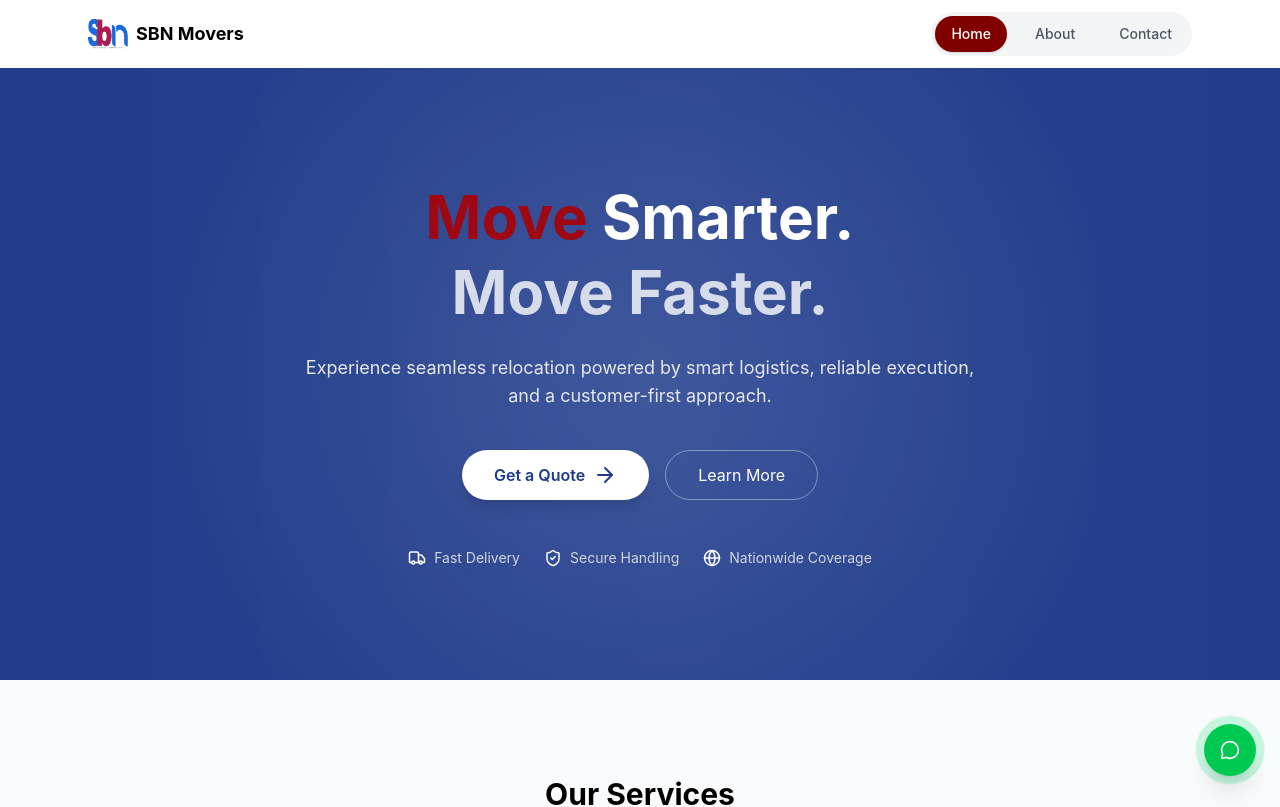
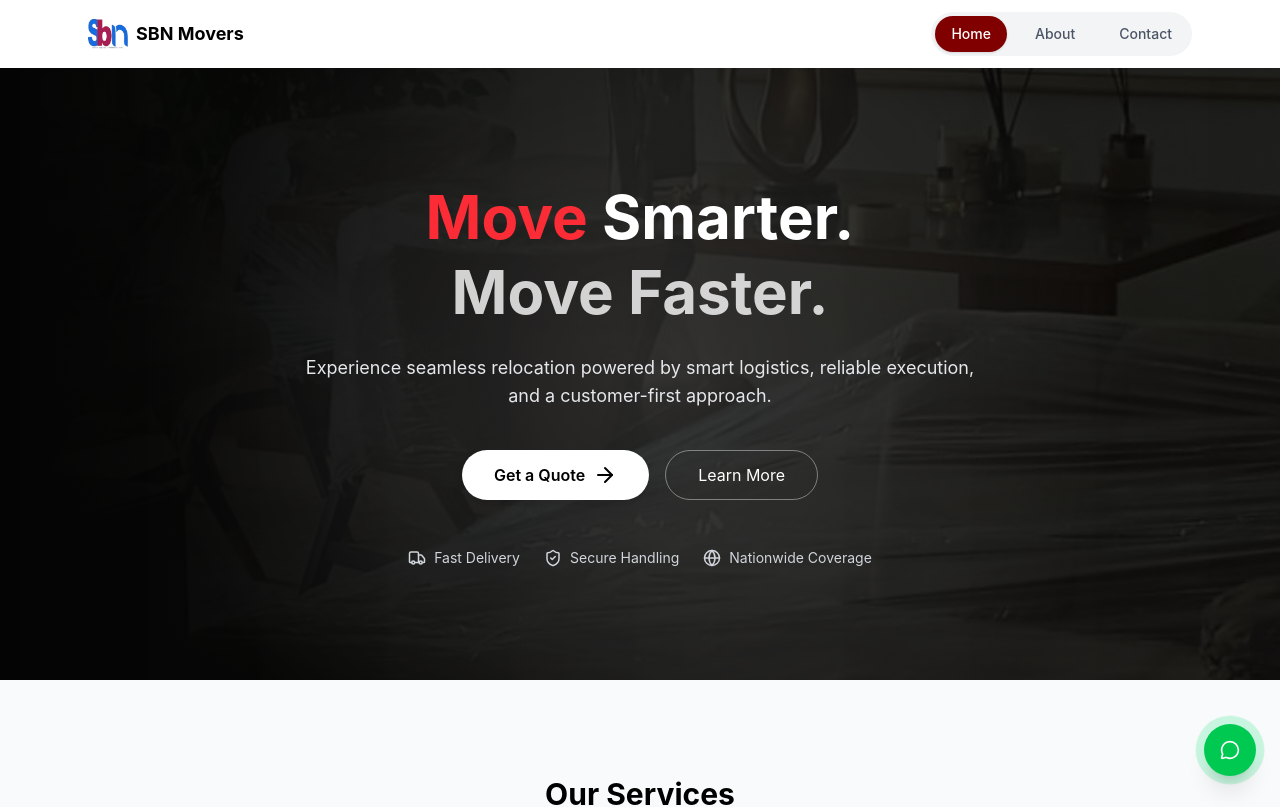
Before and after one commit to henrykay53/sbn_movers, a React (Vite) app: page / in a window 1280 px wide. Shown: the top 807 px of the page. Built offline with nearby package versions, Linux system fonts and the light colour scheme.

Commit message:
Changed: hero background to an image instead of a flat color

```diff
--- a/src/pages/features/home/hero.jsx
+++ b/src/pages/features/home/hero.jsx
@@ -1,31 +1,158 @@
+// import { Link } from "react-router-dom";
+// import { motion } from "framer-motion";
+// import { Truck, ShieldCheck, Globe, ArrowRight } from "lucide-react";
+
+// export default function Hero() {
+//   return (
+//     <section className="relative overflow-hidden py-28 bg-secondary text-white">
+//       {/* Background Layers */}
+//       <div className="absolute inset-0 bg-linear-to-r from-secondary via-secondary/90 to-secondary" />
+
+//       {/* Motion streaks (speed effect) */}
+//       <div className="absolute inset-0 opacity-10 pointer-events-none">
+//         <div className="absolute w-[200%] h-full bg-linear-to-r from-transparent via-white/40 to-transparent animate-slide" />
+//       </div>
+
+//       {/* Glow */}
+//       <div className="absolute inset-0 bg-[radial-gradient(circle_at_center,rgba(255,255,255,0.12),transparent_70%)]" />
+
+//       {/* Content */}
+//       <div className="relative z-10 max-w-6xl mx-auto px-4 sm:px-6 text-center">
+//         {/* Headline */}
+//         <motion.h1
+//           initial={{ opacity: 0, y: 50 }}
+//           animate={{ opacity: 1, y: 0 }}
+//           transition={{ duration: 1.8 }}
+//           className="text-4xl sm:text-5xl md:text-6xl font-bold leading-tight mb-6"
+//         >
+//           <p className="inline text-red-800">Move</p> Smarter.
+//           <br />
+//           <span className="text-white/80">Move Faster.</span>
+//         </motion.h1>
+
+//         {/* Subtext */}
+//         <motion.p
+//           initial={{ opacity: 0, y: 40 }}
+//           animate={{ opacity: 1, y: 0 }}
+//           transition={{ delay: 0.2 }}
+//           className="text-gray-200 text-base sm:text-lg max-w-2xl mx-auto mb-10"
+//         >
+//           Experience seamless relocation powered by smart logistics, reliable
+//           execution, and a customer-first approach.
+//         </motion.p>
+
+//         {/* CTA */}
+//         <motion.div
+//           initial={{ opacity: 0, y: 30 }}
+//           animate={{ opacity: 1, y: 0 }}
+//           transition={{ delay: 0.4 }}
+//           className="flex flex-col sm:flex-row justify-center gap-4"
+//         >
+//           <Link
+//             to="/contact"
+//             className="
+//               inline-flex items-center justify-center gap-2
+//               bg-white text-secondary
+//               px-8 py-3 rounded-full
+//               font-semibold
+//               shadow-lg
+//               transition-all duration-300
+//               hover:scale-105 hover:shadow-2xl
+//               active:scale-95
+//             "
+//           >
+//             Get a Quote <ArrowRight />
+//           </Link>
+
+//           <Link
+//             to="/about"
+//             className="
+//               inline-flex items-center justify-center
+//               border border-white/40
+//               text-white
+//               px-8 py-3 rounded-full
+//               transition-all duration-300
+//               hover:bg-white/10 hover:scale-105
+//             "
+//           >
+//             Learn More
+//           </Link>
+//         </motion.div>
+
+//         {/* Trust Indicators */}
+//         <motion.div
+//           initial={{ opacity: 0, y: 20 }}
+//           animate={{ opacity: 1, y: 0 }}
+//           transition={{ delay: 0.6 }}
+//           className="mt-12 flex flex-wrap justify-center gap-6 text-sm text-gray-300"
+//         >
+//           {/* Fast Delivery */}
+//           <div className="flex items-center gap-2">
+//             <Truck size={18} className="text-white" />
+//             <span>Fast Delivery</span>
+//           </div>
+
+//           {/* Secure Handling */}
+//           <div className="flex items-center gap-2">
+//             <ShieldCheck size={18} className="text-white" />
+//             <span>Secure Handling</span>
+//           </div>
+
+//           {/* Nationwide Coverage */}
+//           <div className="flex items-center gap-2">
+//             <Globe size={18} className="text-white" />
+//             <span>Nationwide Coverage</span>
+//           </div>
+//         </motion.div>
+
+//         <img src="images/apartment.jpeg" alt="" />
+//       </div>
+//     </section>
+//   );
+// }
+
+
 import { Link } from "react-router-dom";
 import { motion } from "framer-motion";
 import { Truck, ShieldCheck, Globe, ArrowRight } from "lucide-react";
 
 export default function Hero() {
   return (
-    <section className="relative overflow-hidden py-28 bg-secondary text-white">
-      {/* Background Layers */}
-      <div className="absolute inset-0 bg-linear-to-r from-secondary via-secondary/90 to-secondary" />
+    <section className="relative overflow-hidden py-28 text-white">
 
-      {/* Motion streaks (speed effect) */}
+      {/* ===== Background Image ===== */}
+      <div
+        className="absolute inset-0 bg-cover bg-center"
+        style={{
+          backgroundImage: "url('/images/apartment.jpeg')",
+        }}
+      />
+
+      {/* ===== Dark Overlay (IMPORTANT) ===== */}
+      <div className="absolute inset-0 bg-black/70" />
+
+      {/* ===== Gradient Blend (Brand Feel) ===== */}
+      <div className="absolute inset-0 bg-gradient-to-r from-black via-black/70 to-black/40" />
+
+      {/* ===== Motion Streaks ===== */}
       <div className="absolute inset-0 opacity-10 pointer-events-none">
-        <div className="absolute w-[200%] h-full bg-linear-to-r from-transparent via-white/40 to-transparent animate-slide" />
+        <div className="absolute w-[200%] h-full bg-gradient-to-r from-transparent via-white/40 to-transparent animate-slide" />
       </div>
 
-      {/* Glow */}
+      {/* ===== Glow Layer ===== */}
       <div className="absolute inset-0 bg-[radial-gradient(circle_at_center,rgba(255,255,255,0.12),transparent_70%)]" />
 
-      {/* Content */}
+      {/* ===== Content ===== */}
       <div className="relative z-10 max-w-6xl mx-auto px-4 sm:px-6 text-center">
+
         {/* Headline */}
         <motion.h1
           initial={{ opacity: 0, y: 50 }}
           animate={{ opacity: 1, y: 0 }}
-          transition={{ duration: 1.8 }}
+          transition={{ duration: 1.2 }}
           className="text-4xl sm:text-5xl md:text-6xl font-bold leading-tight mb-6"
         >
-          <p className="inline text-red-800">Move</p> Smarter.
+          <span className="text-red-500">Move</span> Smarter.
           <br />
           <span className="text-white/80">Move Faster.</span>
         </motion.h1>
@@ -52,7 +179,7 @@ export default function Hero() {
             to="/contact"
             className="
               inline-flex items-center justify-center gap-2
-              bg-white text-secondary
+              bg-white text-black
               px-8 py-3 rounded-full
               font-semibold
               shadow-lg
@@ -86,24 +213,22 @@ export default function Hero() {
           transition={{ delay: 0.6 }}
           className="mt-12 flex flex-wrap justify-center gap-6 text-sm text-gray-300"
         >
-          {/* Fast Delivery */}
           <div className="flex items-center gap-2">
-            <Truck size={18} className="text-white" />
+            <Truck size={18} />
             <span>Fast Delivery</span>
           </div>
 
-          {/* Secure Handling */}
           <div className="flex items-center gap-2">
-            <ShieldCheck size={18} className="text-white" />
+            <ShieldCheck size={18} />
             <span>Secure Handling</span>
           </div>
 
-          {/* Nationwide Coverage */}
           <div className="flex items-center gap-2">
-            <Globe size={18} className="text-white" />
+            <Globe size={18} />
             <span>Nationwide Coverage</span>
           </div>
         </motion.div>
+
       </div>
     </section>
   );
```
Also changed, not shown: public/images/apartment.jpeg (added).
